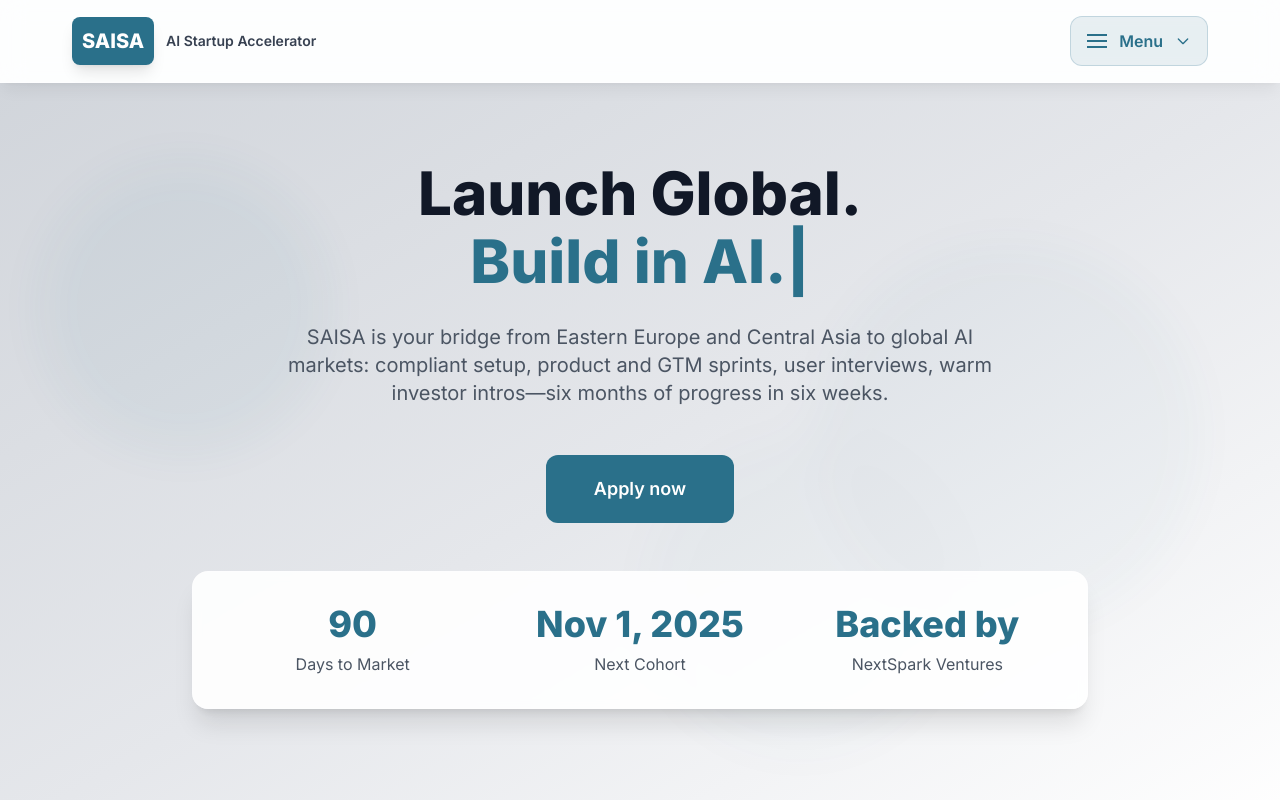
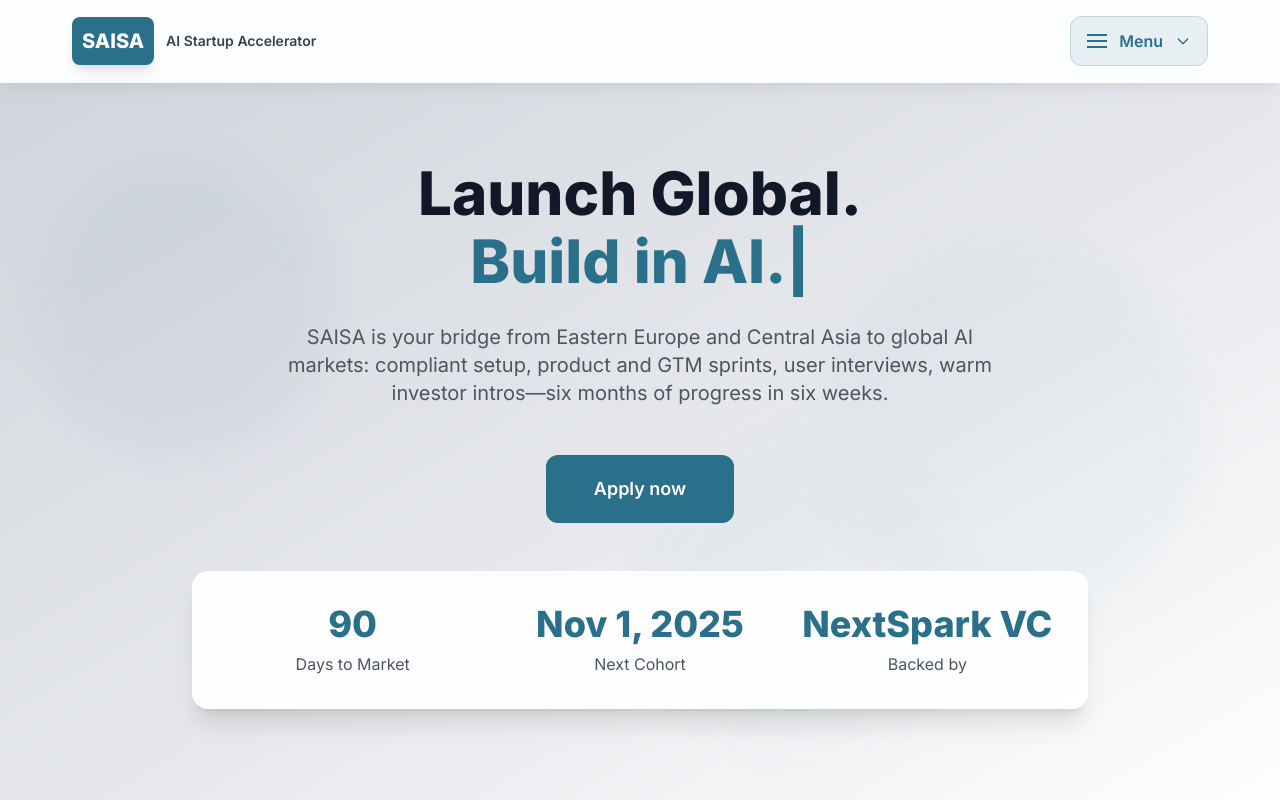
Before and after one commit to derlugov25/saisa, a React (Vite) app: page / in a window 1280 px wide. Shown: the top 800 px of the page. Built offline with nearby package versions, Linux system fonts and the light colour scheme.

Commit message:
Update backing info layout and branding
- Swap NextSpark placement: company name on top, 'Backed by' below
- Change 'NextSpark Ventures' to 'NextSpark VC' for cleaner look

```diff
--- a/src/App.tsx
+++ b/src/App.tsx
@@ -490,8 +490,8 @@ export default function App(){
                     <div className="text-gray-600 font-medium">Next Cohort</div>
                   </div>
                   <div className="text-center group">
-                    <div className="text-4xl font-bold text-accent mb-2 group-hover:scale-110 transition-transform duration-300">Backed by</div>
-                    <div className="text-gray-600 font-medium">NextSpark Ventures</div>
+                    <div className="text-4xl font-bold text-accent mb-2 group-hover:scale-110 transition-transform duration-300">NextSpark VC</div>
+                    <div className="text-gray-600 font-medium">Backed by</div>
                   </div>
                 </div>
               </div>
```
